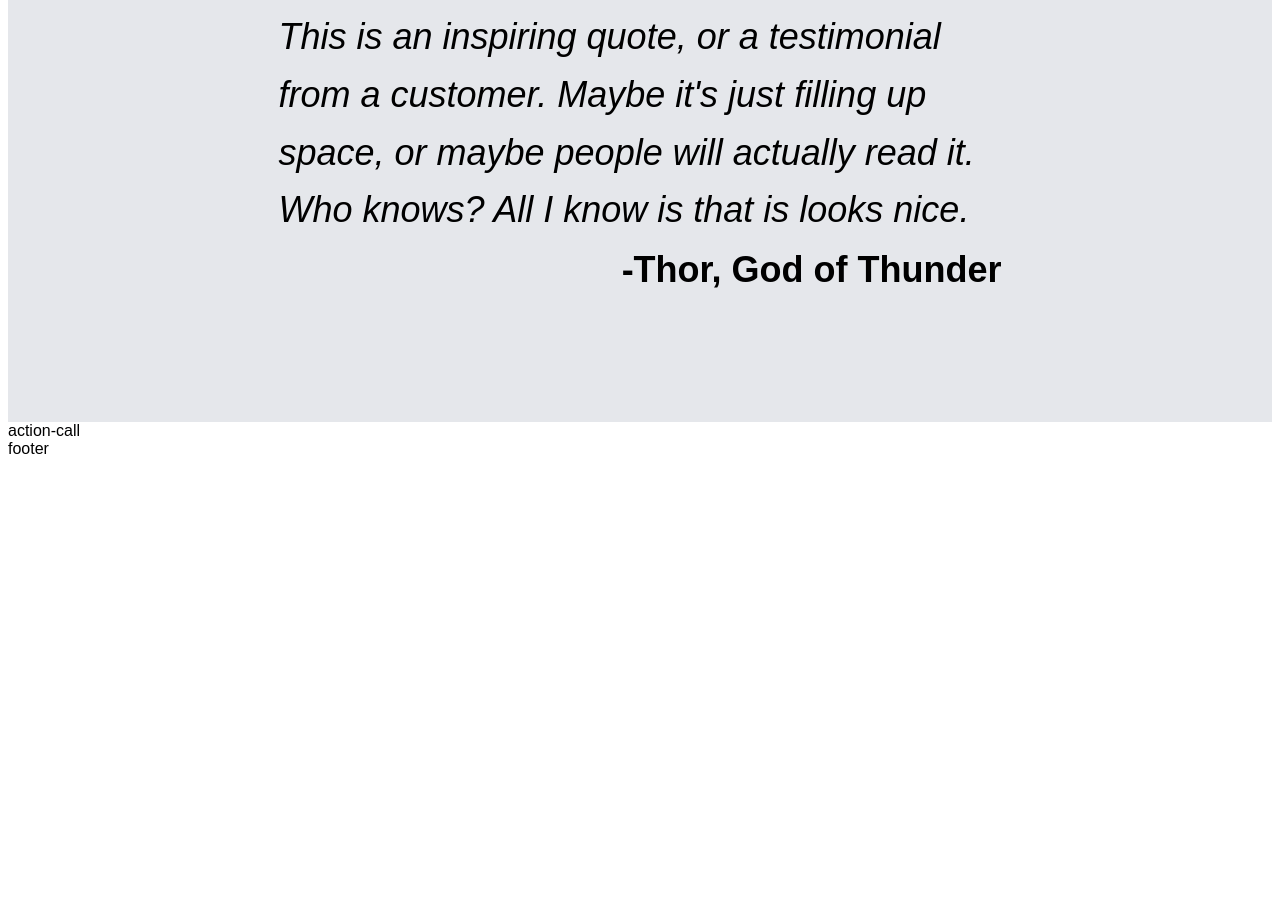
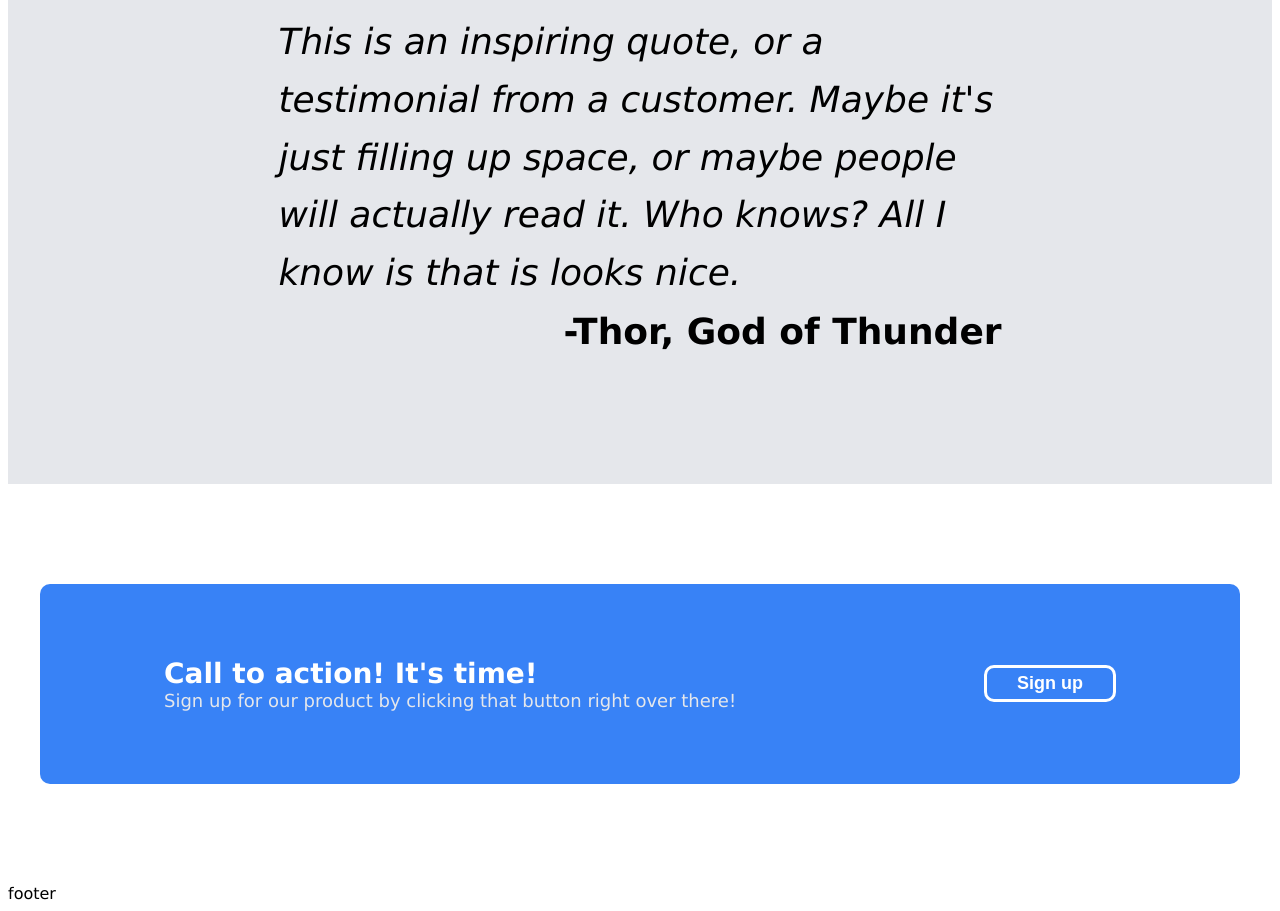
Before and after one commit to Pete-Fowler/Landing-Page, a plain HTML site: page index.html in a window 1280 px wide. Shown: the part 1239-2150 px from the top of the page. Before the commit the page ends 1705 px from the top, so only its background shows below. Drawn offline with Linux system fonts and the light colour scheme.

Commit message:
Finish call to action section, update content section card text

```diff
--- a/index.html
+++ b/index.html
@@ -23,7 +23,7 @@
                     This website has some subtext that goes here under the main title. It's a smaller font and the color is lower contrast.
                 </div>
                 <div class="button">
-                <button type="button">Sign up</button>
+                    <button type="button">Sign up</button>
                 </div>
             </div>
         </div>
@@ -73,7 +73,21 @@
     </div>
 
     <div class="action-call">
-        action-call
+        <div class="box">
+            <div class="text">
+                <div class="text1">
+                    Call to action! It's time!
+                </div>
+                <div class="text2">
+                    Sign up for our product by clicking that button right over there!
+                </div>
+            </div>
+            <div class="button-box">
+                <div class="call-button">
+                    <button type="button">Sign up</button>
+                </div>
+            </div>
+        </div>
     </div>
 
     <div class="footer">
--- a/style.css
+++ b/style.css
@@ -1,6 +1,6 @@
 body {
 
-    font-family: Arial, Helvetica, sans-serif;
+    font-family: Verdana, Geneva, Tahoma, sans-serif;
 }
 
 a {
@@ -14,12 +14,9 @@ ul {
     margin: 0;
 }
 
-
-
 .header {
     background-color: #1F2937;
     display: flex;
-    flex: 1 0 0;
     justify-content: center;
     padding-bottom: 72px;
 }
@@ -69,7 +66,7 @@ ul {
     color: #EFE7EB;
 }
 
-button {
+.header button {
     color: white;
     background-color: #3882F6;
     border-radius: 5px;
@@ -117,9 +114,9 @@ button {
 
 }
 
-.col p {
+.card-text {
     font-size: 18px;
-    color: #bcbdc0;
+    color: #808388;
 
 
 }/* Quote section */
@@ -151,3 +148,61 @@ button {
     align-self: flex-end;
     padding: 5px;
 }
+
+/* Call to action section */
+
+.action-call {
+    display: flex;
+    justify-content: center;
+    align-items: center;
+    height: 400px;
+}
+
+.box {
+    display: flex;
+    justify-content: space-around;
+    background-color: #3882F6;
+    height: 200px;
+    width: 1200px;
+    border-radius: 10px;
+}
+
+.button-box {
+    display: flex;
+    flex-direction: column;
+    justify-content: center;
+}
+
+.call-button {
+    display: flex;
+    justify-content: center;
+}
+
+.action-call button {
+    font-weight: 700;
+    border: 3px solid white;
+    color: white;
+    background-color: #3882F6;
+    border-radius: 10px;
+    font-size: 18px;
+    padding: 5px;
+    padding-left: 30px;
+    padding-right: 30px;
+}
+
+.text {
+    display: flex;
+    flex-direction: column;
+    justify-content: center;
+}
+
+.text1 {
+    font-size: 28px;
+    font-weight: 800;
+    color: white;
+}
+
+.text2 {
+    font-size: 18px;
+    color: #E5E7EB;
+}
```
